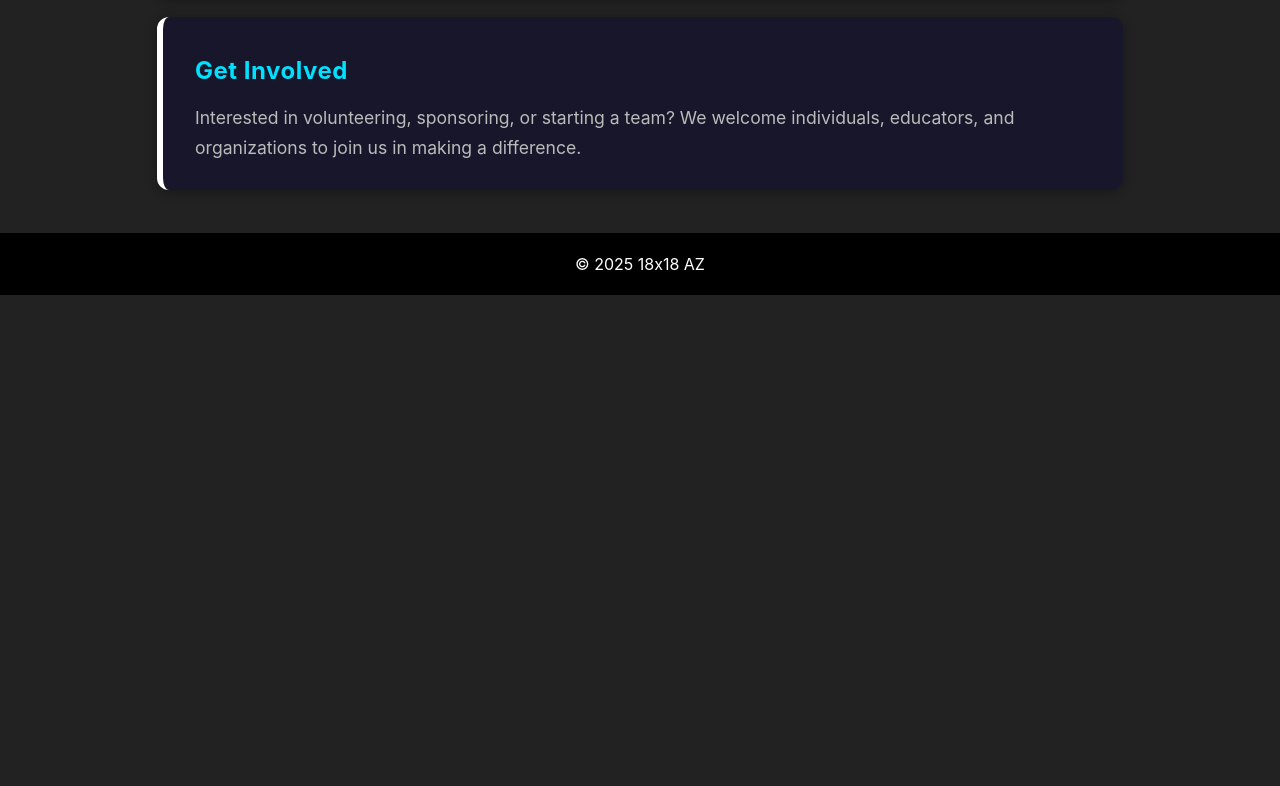
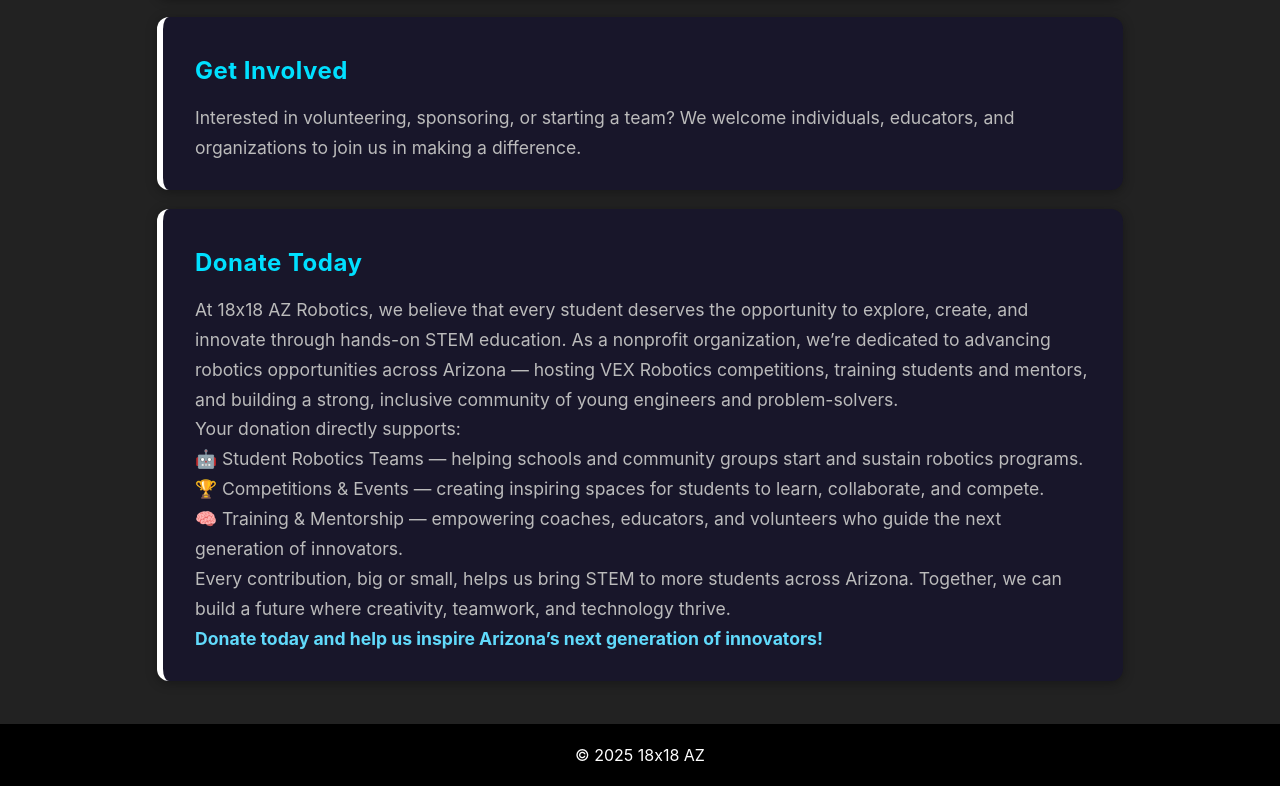
Before and after one commit to 18x18az/18x18az.github.io, a React (Create React App) app: page /about in a window 1280 px wide. Shown: the part 1037-1823 px from the top of the page. Before the commit the page ends 1332 px from the top, so only its background shows below. Built offline with nearby package versions, Linux system fonts and the light colour scheme.

Commit message:
Added donation section to about us page

```diff
--- a/src/componets/AboutUsPage/AboutUsPage.module.scss
+++ b/src/componets/AboutUsPage/AboutUsPage.module.scss
@@ -45,6 +45,18 @@
   line-height: 1.7;
 }
 
+.link {
+  color: var(--main-link-color);
+  text-decoration: none;
+  font-weight: bold;
+  width: fit-content;
+
+  &:hover {
+      color: var(--main-link-hover-color);
+      text-decoration: underline;
+  }
+}
+
 @media (max-width: 768px) {
   .title {
     font-size: 2.3em;
--- a/src/componets/AboutUsPage/AboutUsPage.tsx
+++ b/src/componets/AboutUsPage/AboutUsPage.tsx
@@ -42,6 +42,21 @@
           {/* TODO: Add more details or links for volunteering, donations, and contact info */}
         </p>
       </div>
+
+      <div className={styles.section}>
+        <h2 className={styles.sectionHeader}>Donate Today</h2>
+        <p className={styles.sectionText}>
+          At 18x18 AZ Robotics, we believe that every student deserves the opportunity to explore, create, and innovate through hands-on STEM education. As a nonprofit organization, we’re dedicated to advancing robotics opportunities across Arizona — hosting VEX Robotics competitions, training students and mentors, and building a strong, inclusive community of young engineers and problem-solvers.<br/>
+          Your donation directly supports:<br/>
+          🤖 Student Robotics Teams — helping schools and community groups start and sustain robotics programs.<br/>
+          🏆 Competitions & Events — creating inspiring spaces for students to learn, collaborate, and compete.<br/>
+          🧠 Training & Mentorship — empowering coaches, educators, and volunteers who guide the next generation of innovators.<br/>
+
+          Every contribution, big or small, helps us bring STEM to more students across Arizona. Together, we can build a future where creativity, teamwork, and technology thrive.<br/>
+
+          <a href="https://www.zeffy.com/en-US/donation-form/creating-tomorrow-innovators" className={styles.link} target="_blank" rel="noopener noreferrer">Donate today and help us inspire Arizona’s next generation of innovators!</a><br/>
+        </p>
+      </div>
     </div>
   );
 };
```
